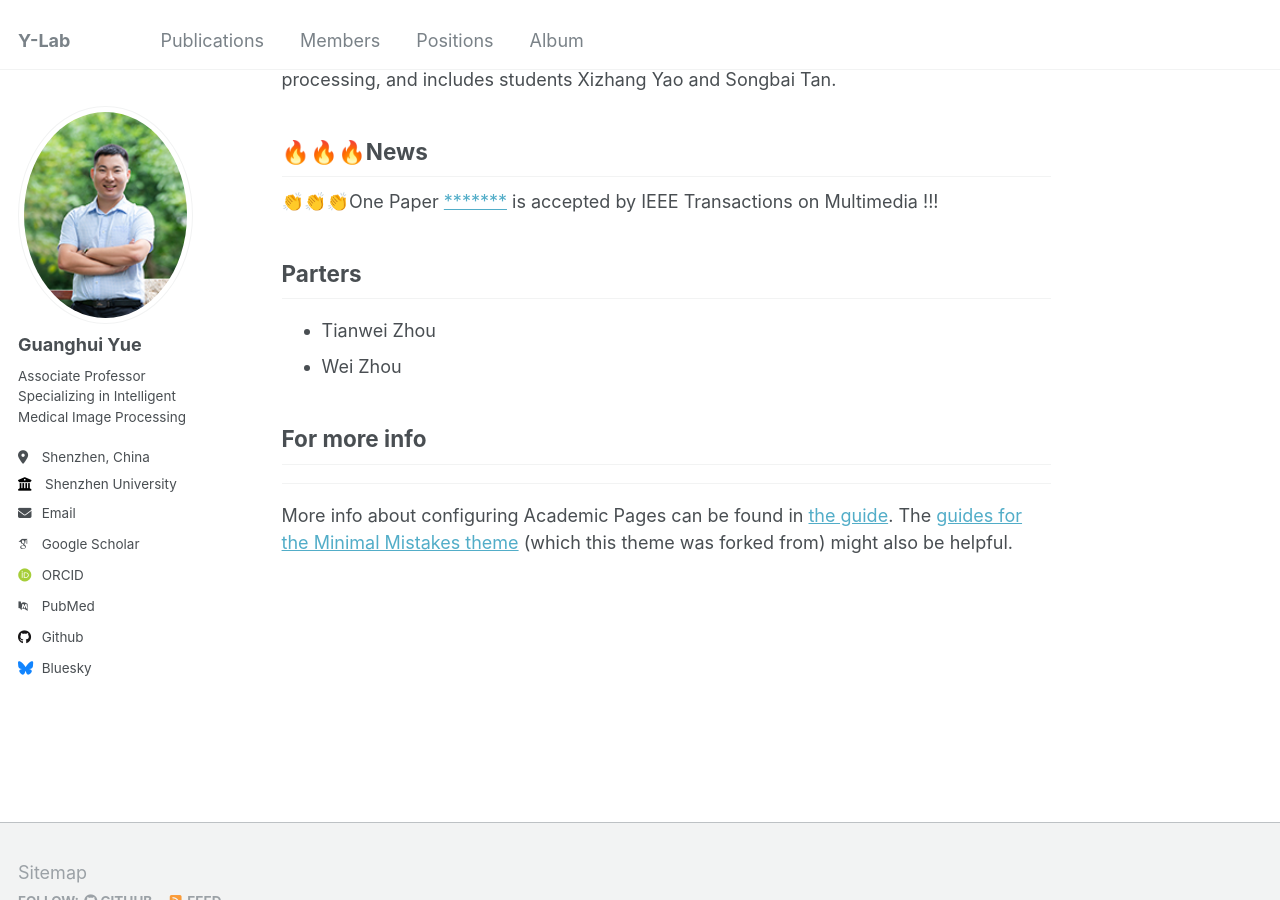
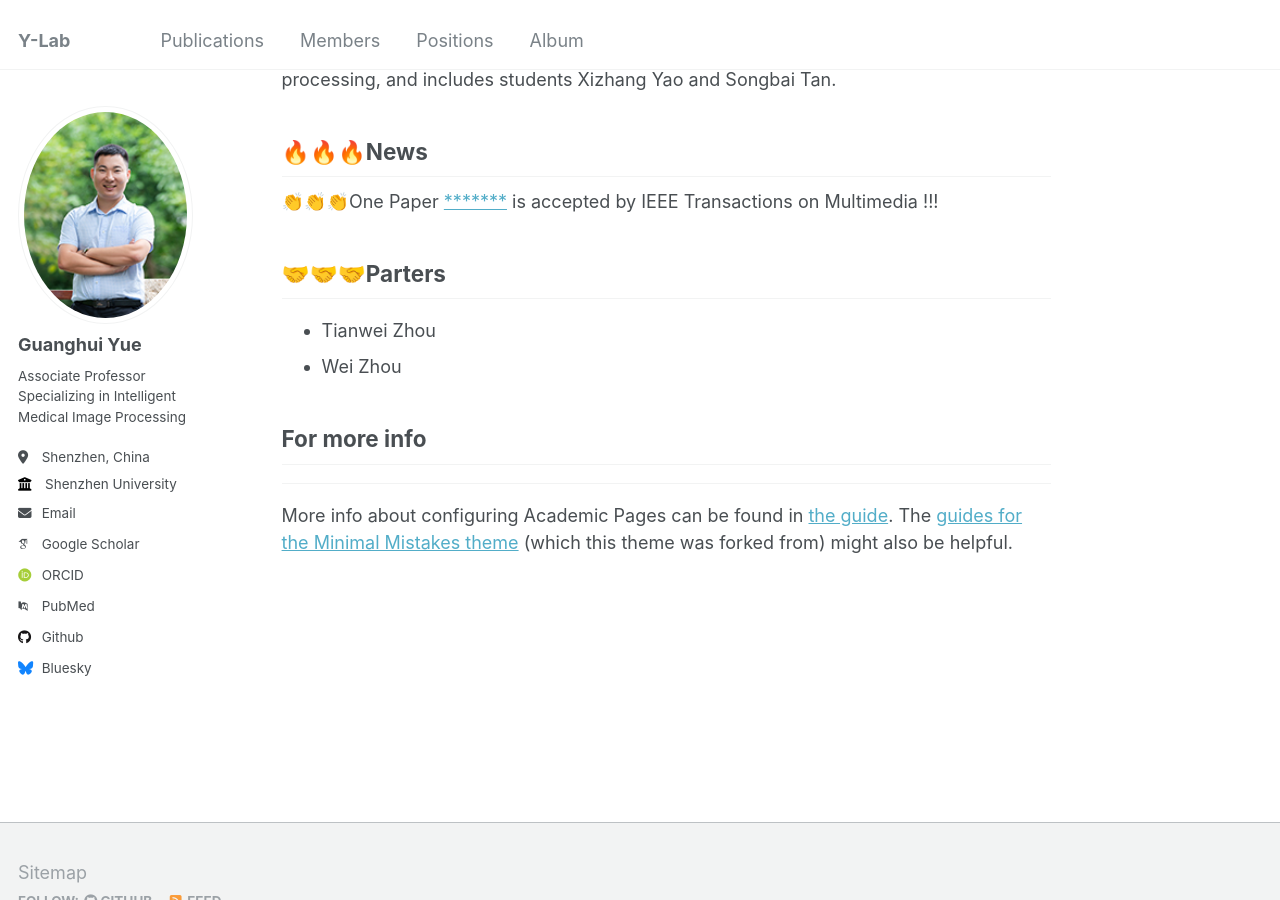
Before and after one commit to Guanghui-Yue/Guanghui-Yue.github.io, a Jekyll site: the page built from _pages/about.md, in a window 1280 px wide and 900 px high, scrolled down 605 px. Built offline with Jekyll 4.4.1, drawn with Linux system fonts in a browser that asks for light colours; some web fonts are replaced.

```diff
--- a/_pages/about.md
+++ b/_pages/about.md
@@ -127,7 +127,7 @@ Associate Professor Guanghui Yue's research Lab specializes in intelligent medic
 &#x1F44F;&#x1F44F;&#x1F44F;One Paper <a href="https://www.example.com">*******</a> is accepted by IEEE Transactions on Multimedia !!!
 </div>
 
-## Parters
+## 🤝🤝🤝Parters
 - Tianwei Zhou
 - Wei Zhou
 
```
